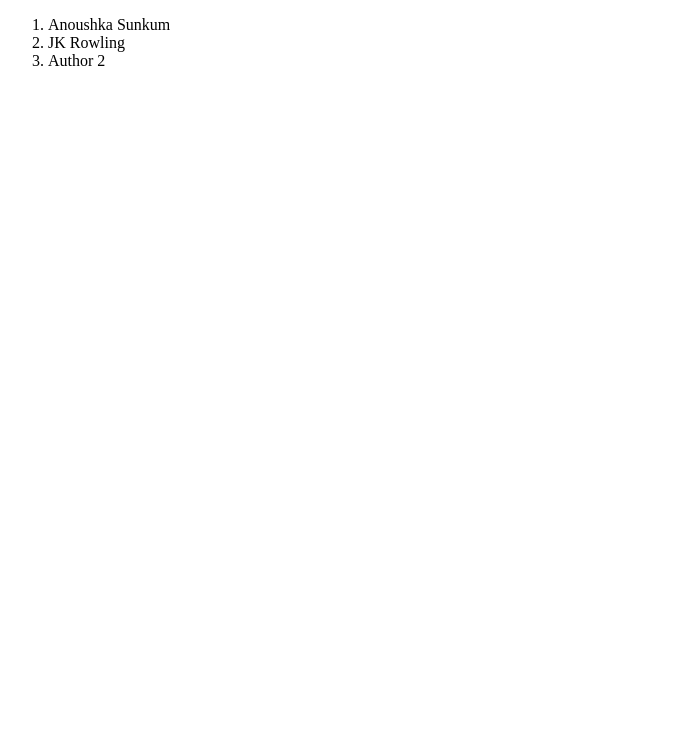
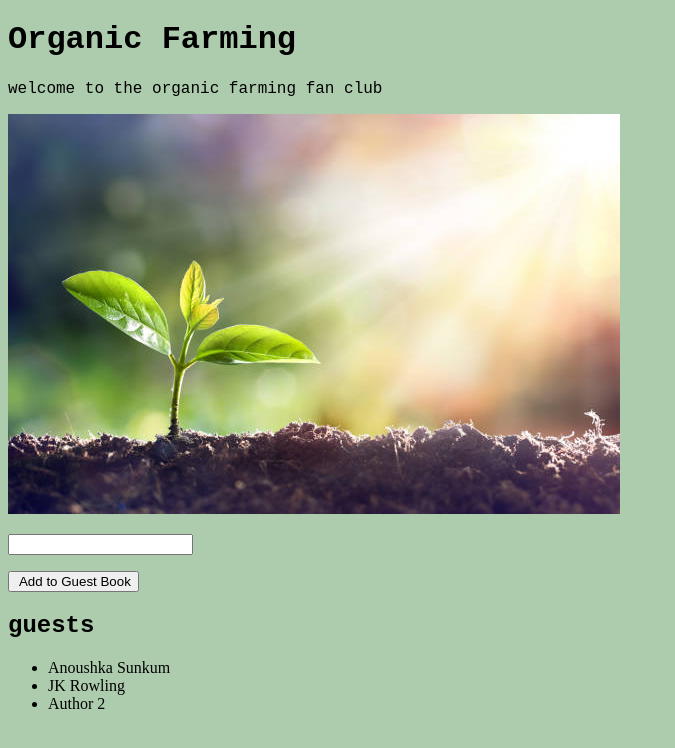
Before and after one commit to sunku005/session-1-2023-01-23, a plain HTML site: page index.html in a window 1280 px wide. Shown: the whole page, without its empty margins (0-675 px from the left). Drawn offline with Linux system fonts and the light colour scheme.

Commit message:
finished practice website

```diff
--- /dev/null
+++ b/index.css
@@ -0,0 +1,15 @@
+body {
+    background-color: rgb(173, 204, 173);
+}
+
+h1 {
+    font-family:'Courier New', Courier, monospace;
+}
+
+p{
+    font-family: 'Courier New', Courier, monospace;
+}
+
+h2 {
+    font-family: 'Courier New', Courier, monospace;
+}
--- a/index.html
+++ b/index.html
@@ -1,13 +1,32 @@
 <!DOCTYPE html>
 <html lang = "en">
     <head>
-       <title>list of authors: </title>
+        <title> 5117 intro webpage</title>
+        <link rel = "stylesheet", href="index.css" >
+        <script async defer src="index.js" ></script>
+
+        <h1>Organic Farming</h1>
     </head>
     <body>
-        <ol>
+        <p> welcome to the  organic farming fan club</p>
+        <img src = "plant.jpg" alt = "avatar">
+
+        <form>
+            <p>
+                <input  type = "text" id = "name-input">
+            </p>
+            <p>
+                <label for = "add-button" >  </label>
+                <input  id = "add-button" type="button" value = " Add to Guest Book">
+            </p>
+        </form>
+
+
+        <h2> guests </h2>
+        <ul id = guest-book>
             <li> Anoushka Sunkum</li>
             <li> JK Rowling </li>
             <li> Author 2 </li>
-        </ol>
+        </ul>
     </body>
 </html>
--- /dev/null
+++ b/index.js
@@ -0,0 +1,11 @@
+const add_button = document.getElementById("add-button");
+add_button.addEventListener("click", addNameToList);
+
+
+function addNameToList() {
+    // get the name that uses the
+    var name = document.getElementById("name-input").value;
+    const new_name =  document.createElement("li")
+    new_name.innerHTML = name
+    document.getElementById("guest-book").appendChild(new_name);
+}
```
Also changed, not shown: plant.jpg (added).
